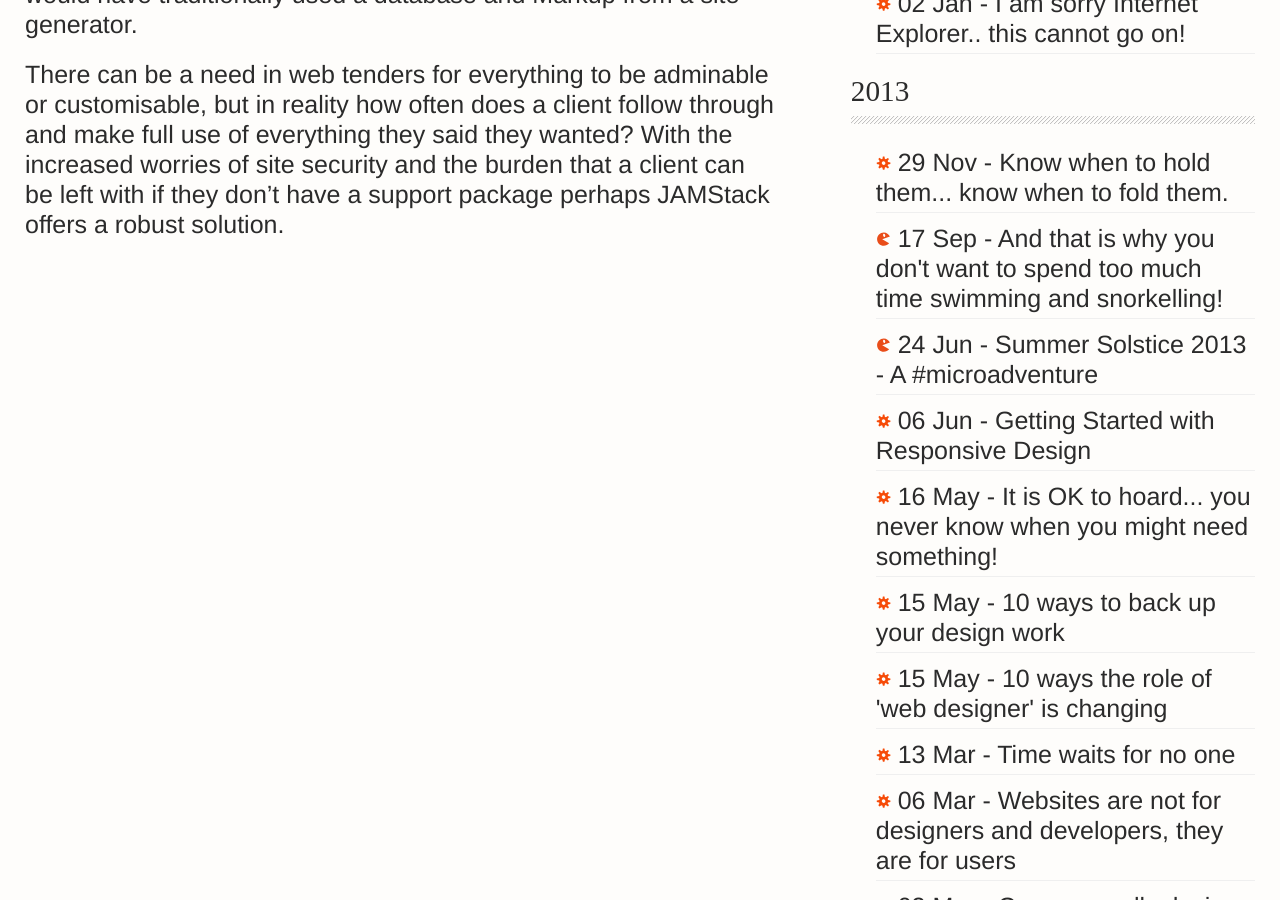
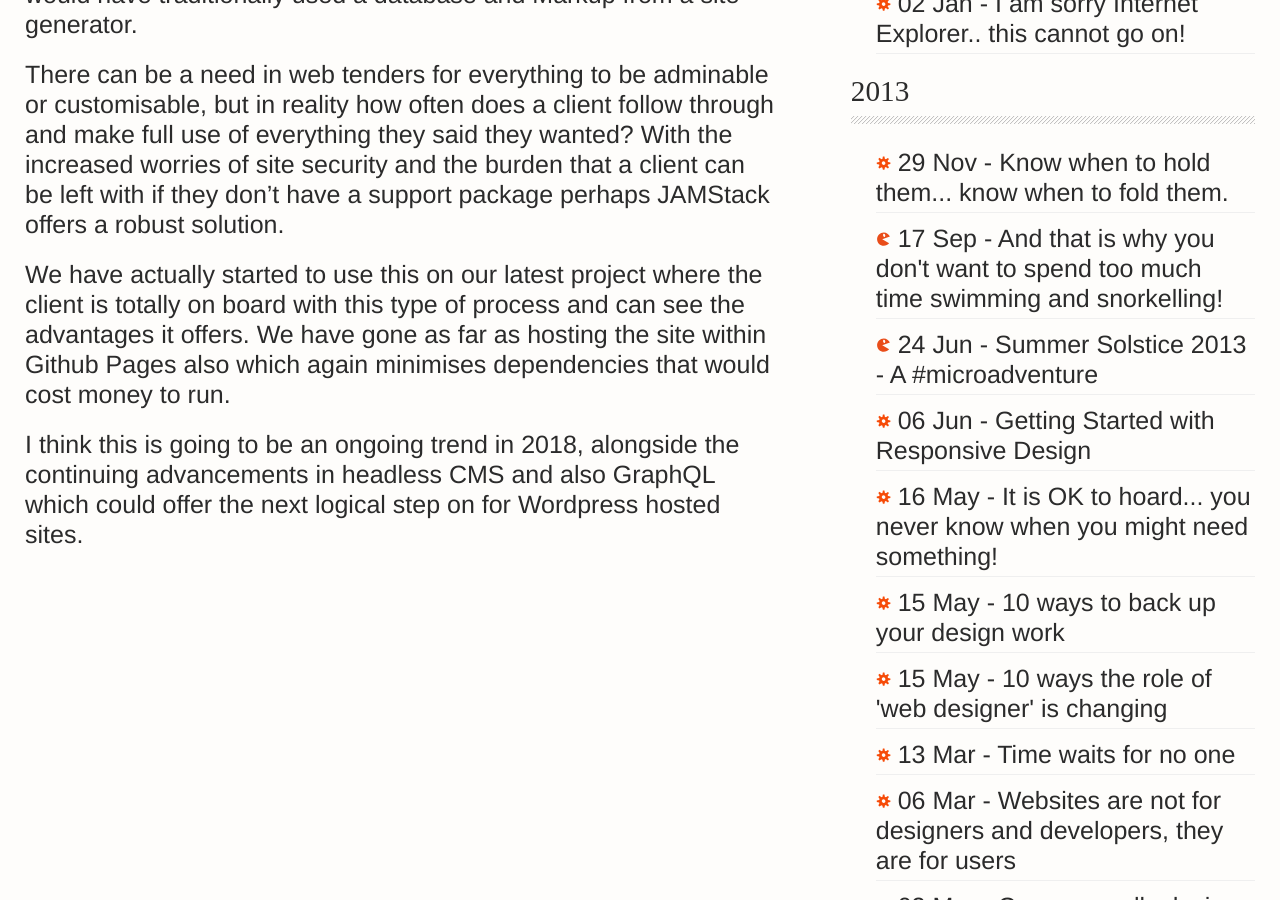
Before and after one commit to maxray/maxray.github.io, a Jekyll site: the page built from index.html, in a window 1280 px wide and 900 px high, scrolled down 1734 px. Built offline with Jekyll 4.4.1, drawn with Linux system fonts in a browser that asks for light colours.

Commit message:
Updated Static Site Generators And Jamstack

```diff
--- a/_posts/2018-01-08-static-site-generators-and-jamstack.markdown
+++ b/_posts/2018-01-08-static-site-generators-and-jamstack.markdown
@@ -19,3 +19,7 @@ More recently services such as [Siteleaf](http://www.siteleaf.com) have sprung u
 This method of building sites has become known as 'JAMStack', where sites use client side Javascript, 3rd party API's for things that would have traditionally used a database and Markup from a site generator.
 
 There can be a need in web tenders for everything to be adminable or customisable, but in reality how often does a client follow through and make full use of everything they said they wanted? With the increased worries of site security and the burden that a client can be left with if they don't have a support package perhaps JAMStack offers a robust solution.
+
+We have actually started to use this on our latest project where the client is totally on board with this type of process and can see the advantages it offers. We have gone as far as hosting the site within Github Pages also which again minimises dependencies that would cost money to run.
+
+I think this is going to be an ongoing trend in 2018, alongside the continuing advancements in headless CMS and also GraphQL which could offer the next logical step on for Wordpress hosted sites.
```
